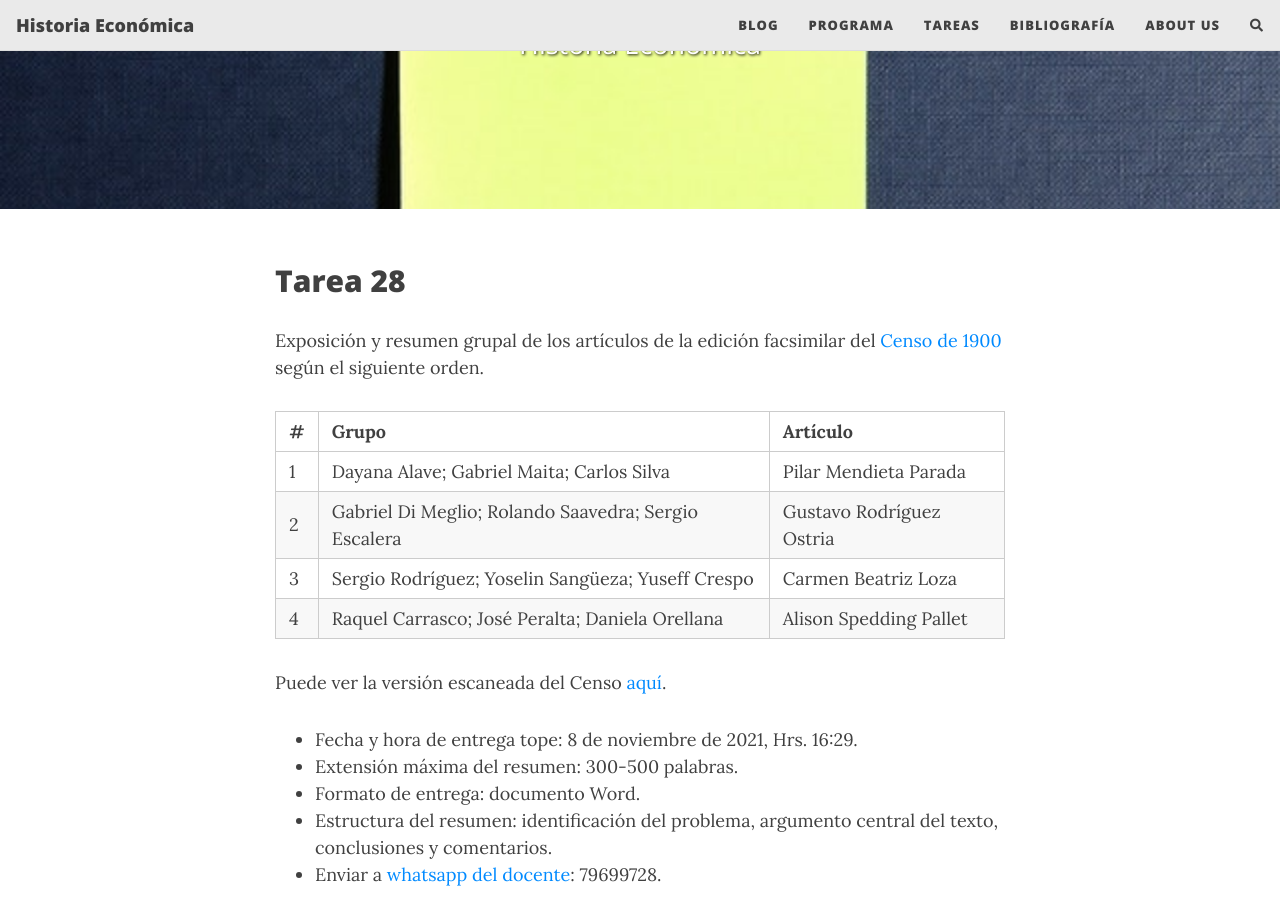
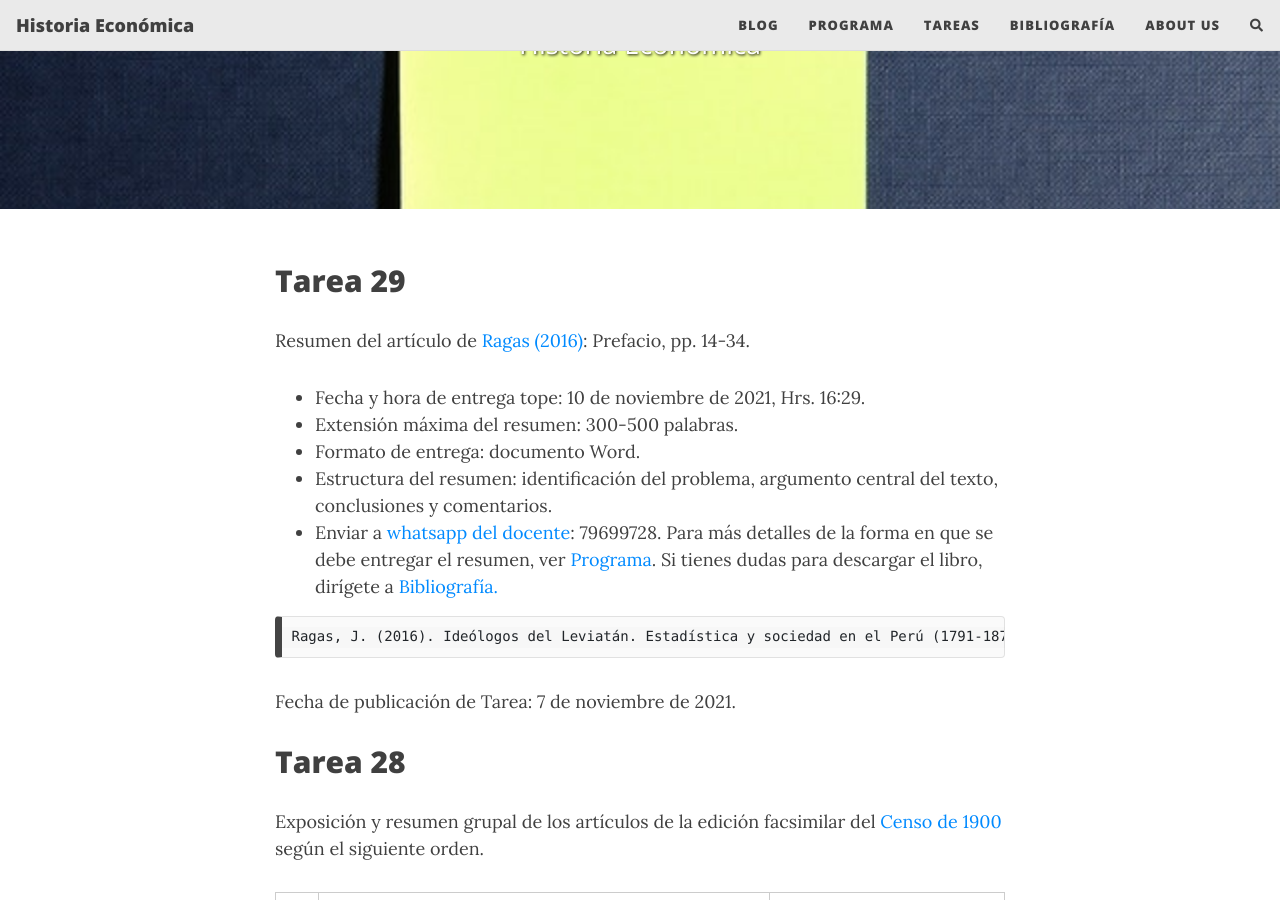
Before and after one commit to NigelCaspa/historiaeconomica, a Jekyll site: the page built from tareas.md, in a window 1280 px wide and 900 px high, scrolled down 336 px. Built offline with Jekyll 4.4.1, drawn with Linux system fonts in a browser that asks for light colours; nearby versions of some CDN libraries; comment, search, counter and statistics services are not loaded.

Commit message:
ideologos del leviatan

```diff
--- a/tareas.md
+++ b/tareas.md
@@ -6,6 +6,23 @@ cover-img: /assets/img/todo.jpg
 thumbnail-img: /assets/img/todo.jpg
 share-img: /assets/img/todo.jpg
 ---
+## Tarea 29
+Resumen del artículo de [Ragas (2016)](https://nigelcaspa.github.io/historiaeconomica/pdf/2016-ragas-ideologos.pdf): Prefacio, pp. 14-34.
+
+
+- Fecha y hora de entrega tope: 10 de noviembre de 2021, Hrs. 16:29.
+- Extensión máxima del resumen: 300-500 palabras.
+- Formato de entrega: documento Word.
+- Estructura del resumen: identificación del problema, argumento central del texto, conclusiones y comentarios.
+- Enviar a [whatsapp del docente](79699728): 79699728.
+Para más detalles de la forma en que se debe entregar el resumen, ver [Programa](programa.md). Si tienes dudas para descargar el libro, dirígete a [Bibliografía.](bibliografia.md)
+
+~~~
+Ragas, J. (2016). Ideólogos del Leviatán. Estadística y sociedad en el Perú (1791-1876). Estudios Sociales del Estado, 2(4), 14–34.
+~~~
+
+Fecha de publicación de Tarea: 7 de noviembre de 2021.
+
 ## Tarea 28
 
 Exposición y resumen grupal de los artículos de la edición facsimilar del [Censo de 1900](https://nigelcaspa.github.io/historiaeconomica/pdf/2012-articulos-censo-1900.pdf) según el siguiente orden.
```
Also changed, not shown: 1 other file.
